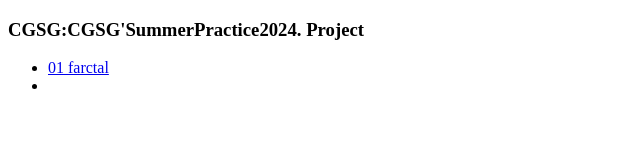
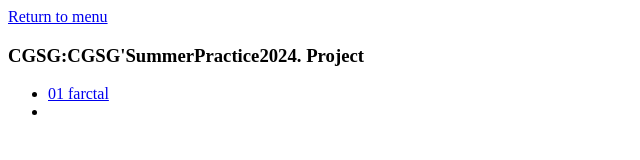
Before and after one commit to cgsg207/cgsg207.github.io, a plain HTML site: page index.html in a window 1280 px wide. Shown: the whole page, without its empty margins (0-640 px from the left). Drawn offline with Linux system fonts and the light colour scheme.

Commit message:
Fractal. Add return.

```diff
--- a/index.html
+++ b/index.html
@@ -7,8 +7,9 @@
     <link rel="shortcut icon" href="C.BMP" type="image/bmp" />
   </head>
   <body>
+    <a href="/">Return to menu</a>
      <h3>CGSG:CGSG'SummerPractice2024. Project</h3>
-     <ul>
-       <li><a href="01-fractal/main.html">01 farctal <li>
+     <ul> <li><a href="01-fractal/main.html">01 farctal <li> </li></ul>
+
   </body>
 </html>
```
Also changed, not shown: 01-fractal/main.html (+2 -3 lines).
